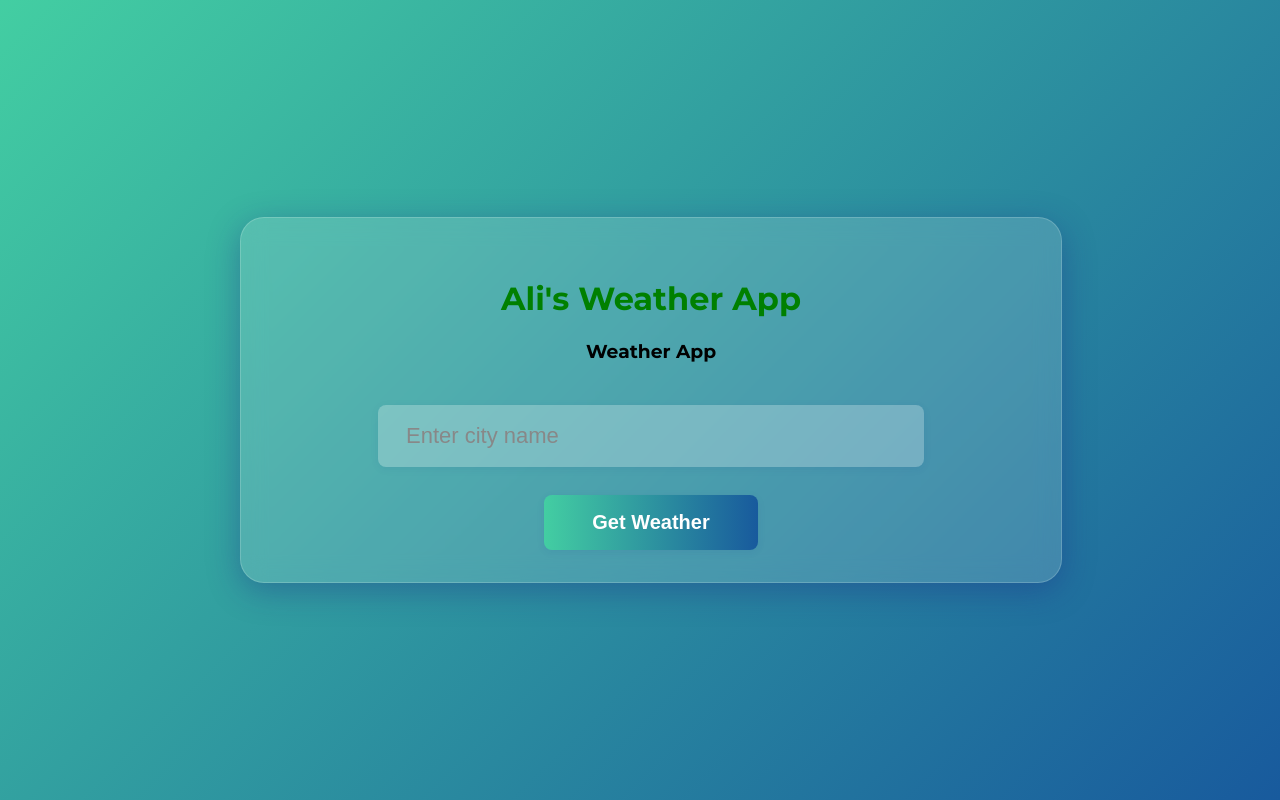
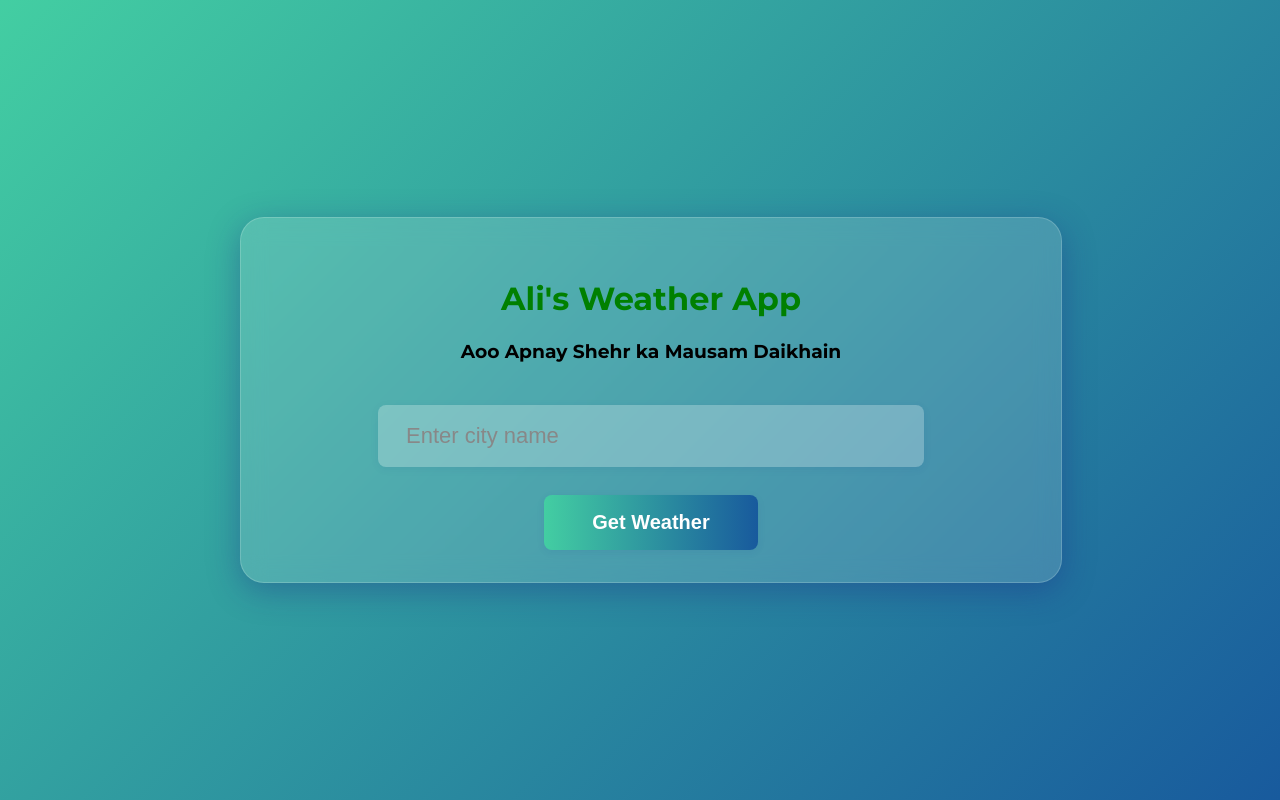
Before and after one commit to AliAbdullah1999/weather-application, a plain HTML site: page index.html in a window 1280 px wide. Drawn offline with nearby package versions, Linux system fonts and the light colour scheme; no server answers.

Commit message:
it just got better

```diff
--- a/index.html
+++ b/index.html
@@ -17,7 +17,7 @@
 				Ali's Weather App
 			</h1>
 			<h3>
-				Weather App
+				Aoo Apnay Shehr ka Mausam Daikhain
 			</h3>
 			<input type="text" id="city-input"
 				placeholder="Enter city name">
```
